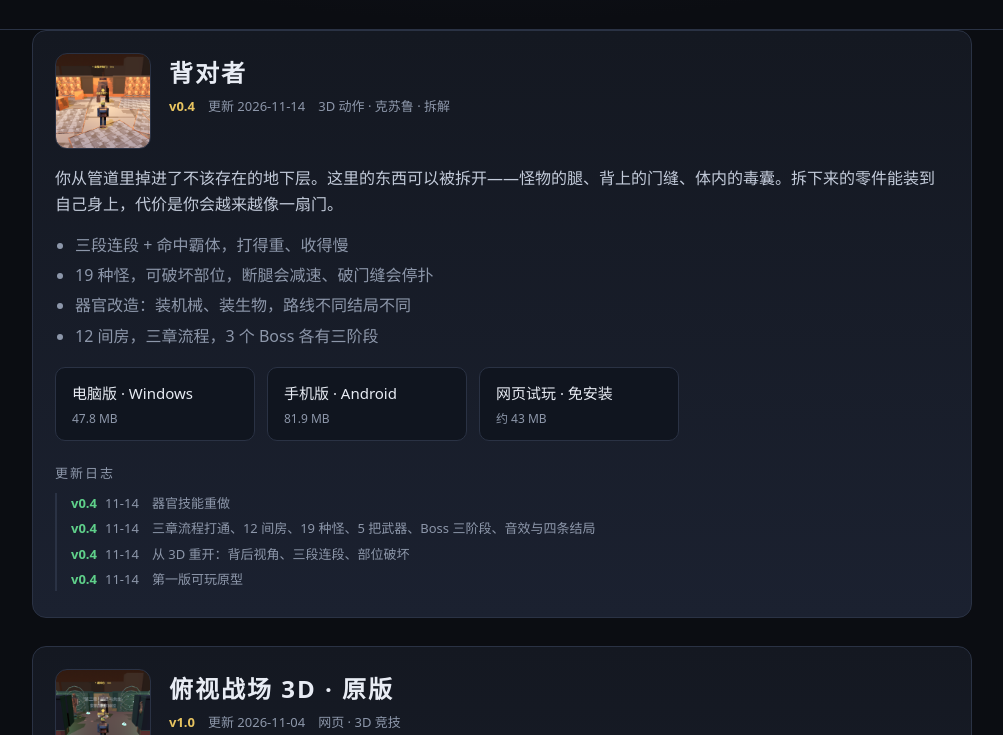
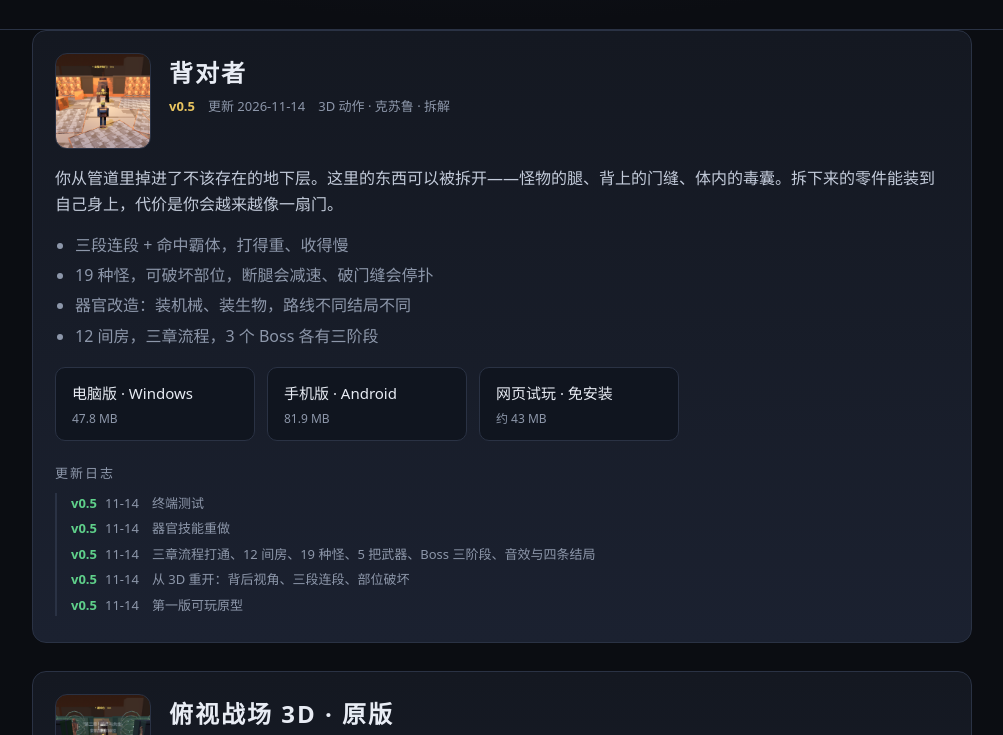
Before and after one commit to 78uily/games, a plain HTML site: page index.html in a window 1280 px wide. Shown: the part 198-933 px from the top of the page, without its empty margins (138-1141 px from the left). Drawn offline with Linux system fonts and the light colour scheme.

Commit message:
site: 终端测试

```diff
--- a/games.js
+++ b/games.js
@@ -10,7 +10,7 @@ window.SITE_DATA = {
       "id": "backsider",
       "name": "背对者",
       "tag": "3D 动作 · 克苏鲁 · 拆解",
-      "version": "v0.4",
+      "version": "v0.5",
       "date": "2026-11-14",
       "cover": "assets/backsider.png",
       "desc": "你从管道里掉进了不该存在的地下层。这里的东西可以被拆开——怪物的腿、背上的门缝、体内的毒囊。拆下来的零件能装到自己身上，代价是你会越来越像一扇门。",
@@ -38,23 +38,24 @@ window.SITE_DATA = {
         }
       },
       "changelog": [
+      { "version": "v0.5", "date": "11-14", "note": "终端测试" },
         {
-          "version": "v0.4",
+          "version": "v0.5",
           "date": "11-14",
           "note": "器官技能重做"
         },
         {
-          "version": "v0.4",
+          "version": "v0.5",
           "date": "11-14",
           "note": "三章流程打通、12 间房、19 种怪、5 把武器、Boss 三阶段、音效与四条结局"
         },
         {
-          "version": "v0.4",
+          "version": "v0.5",
           "date": "11-14",
           "note": "从 3D 重开：背后视角、三段连段、部位破坏"
         },
         {
-          "version": "v0.4",
+          "version": "v0.5",
           "date": "11-14",
           "note": "第一版可玩原型"
         }
@@ -64,7 +65,7 @@ window.SITE_DATA = {
       "id": "fps3d-orig",
       "name": "俯视战场 3D · 原版",
       "tag": "网页 · 3D 竞技",
-      "version": "v1.0",
+      "version": "v0.5",
       "date": "2026-11-04",
       "cover": "assets/fps3d.png",
       "desc": "三页介绍站 + 一个 667 KB 的 3D 俯视竞技小游戏。交作业那一版，结构和版式都没改过。",
@@ -81,9 +82,10 @@ window.SITE_DATA = {
         }
       },
       "changelog": [
+      { "version": "v0.5", "date": "11-14", "note": "终端测试" },
         {
-          "version": "v1.0",
-          "date": "11-04",
+          "version": "v0.5",
+          "date": "11-14",
           "note": "首次完成"
         }
       ]
@@ -92,7 +94,7 @@ window.SITE_DATA = {
       "id": "fps3d-v2",
       "name": "俯视战场 3D · 优化版",
       "tag": "网页 · 版式重做",
-      "version": "v2.0",
+      "version": "v0.5",
       "date": "2026-11-08",
       "cover": "assets/fps3d.png",
       "desc": "内容和结构一字未改，只重做版式：字号阶梯、卡片层次、表单状态、滚动高亮。",
@@ -109,9 +111,10 @@ window.SITE_DATA = {
         }
       },
       "changelog": [
+      { "version": "v0.5", "date": "11-14", "note": "终端测试" },
         {
-          "version": "v2.0",
-          "date": "11-08",
+          "version": "v0.5",
+          "date": "11-14",
           "note": "版式重做"
         }
       ]
```
Also changed, not shown: games.json (+14 -11 lines), play/backsider/index.html (+1 -1 lines), 1 other file.
